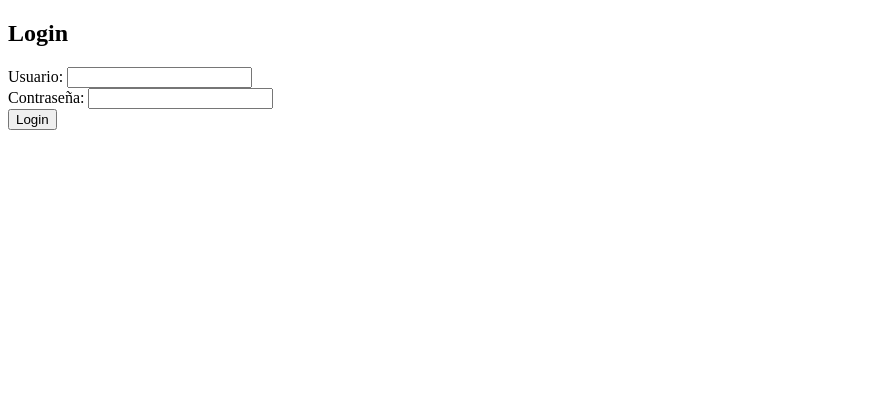
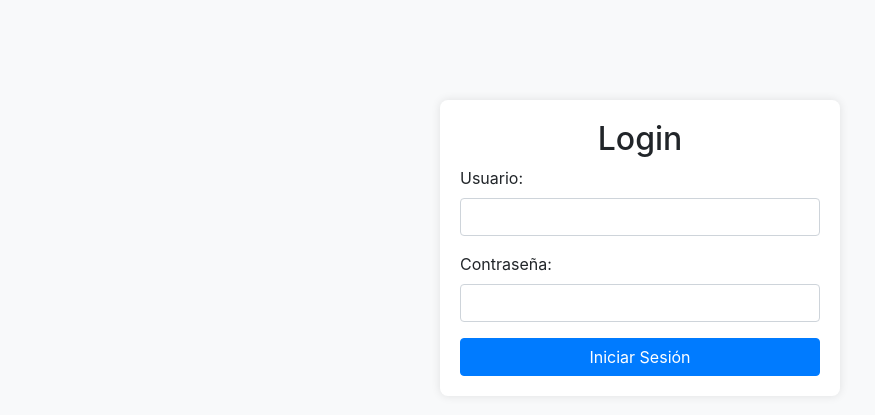
Before and after one commit to Will0695/PUNTOV_CONTABILIDAD, a PHP site: page / in a window 1280 px wide. Shown: the top 415 px of the page, without its empty margins (0-875 px from the left). Run offline with PHP 8.4, Linux system fonts and the light colour scheme.

Commit message:
mejorado index

```diff
--- a/index.php
+++ b/index.php
@@ -4,20 +4,40 @@
     <meta charset="UTF-8">
     <meta name="viewport" content="width=device-width, initial-scale=1.0">
     <title>Login</title>
+    <link href="https://stackpath.bootstrapcdn.com/bootstrap/4.5.2/css/bootstrap.min.css" rel="stylesheet">
+    <style>
+        body {
+            background-color: #f8f9fa; /* Color de fondo suave */
+        }
+        .login-container {
+            max-width: 400px; /* Ancho máximo del formulario */
+            margin: 100px auto; /* Centrado vertical y horizontal */
+            padding: 20px; /* Espaciado interno */
+            background-color: white; /* Fondo blanco */
+            border-radius: 8px; /* Bordes redondeados */
+            box-shadow: 0 0 10px rgba(0, 0, 0, 0.1); /* Sombra suave */
+        }
+        .error-message {
+            color: red; /* Color rojo para el mensaje de error */
+        }
+    </style>
 </head>
 <body>
-    <h2>Login</h2>
-    <form id="loginForm" method="POST" action="login.php">
-        <label for="nombre_usuario">Usuario:</label>
-        <input type="text" id="nombre_usuario" name="nombre_usuario" required><br>
-
-        <label for="contrasena">Contraseña:</label>
-        <input type="password" id="contrasena" name="contrasena" required><br>
-
-        <button type="submit">Login</button>
-    </form>
-
-    <div id="error-message"></div>
+    <div class="login-container">
+        <h2 class="text-center">Login</h2>
+        <form id="loginForm" method="POST" action="login.php">
+            <div class="form-group">
+                <label for="nombre_usuario">Usuario:</label>
+                <input type="text" class="form-control" id="nombre_usuario" name="nombre_usuario" required>
+            </div>
+            <div class="form-group">
+                <label for="contrasena">Contraseña:</label>
+                <input type="password" class="form-control" id="contrasena" name="contrasena" required>
+            </div>
+            <button type="submit" class="btn btn-primary btn-block">Iniciar Sesión</button>
+        </form>
+        <div id="error-message" class="error-message text-center"></div>
+    </div>
 
     <script>
         document.getElementById('loginForm').addEventListener('submit', function(event) {
@@ -27,8 +47,13 @@
             if (nombreUsuario === '' || contrasena === '') {
                 event.preventDefault();
                 document.getElementById('error-message').innerText = 'Por favor, llene todos los campos.';
+            } else {
+                document.getElementById('error-message').innerText = ''; // Limpiar mensaje de error si todo está correcto
             }
         });
     </script>
+
+    <script src="https://code.jquery.com/jquery-3.5.1.min.js"></script>
+    <script src="https://stackpath.bootstrapcdn.com/bootstrap/4.5.2/js/bootstrap.bundle.min.js"></script>
 </body>
 </html>
```
